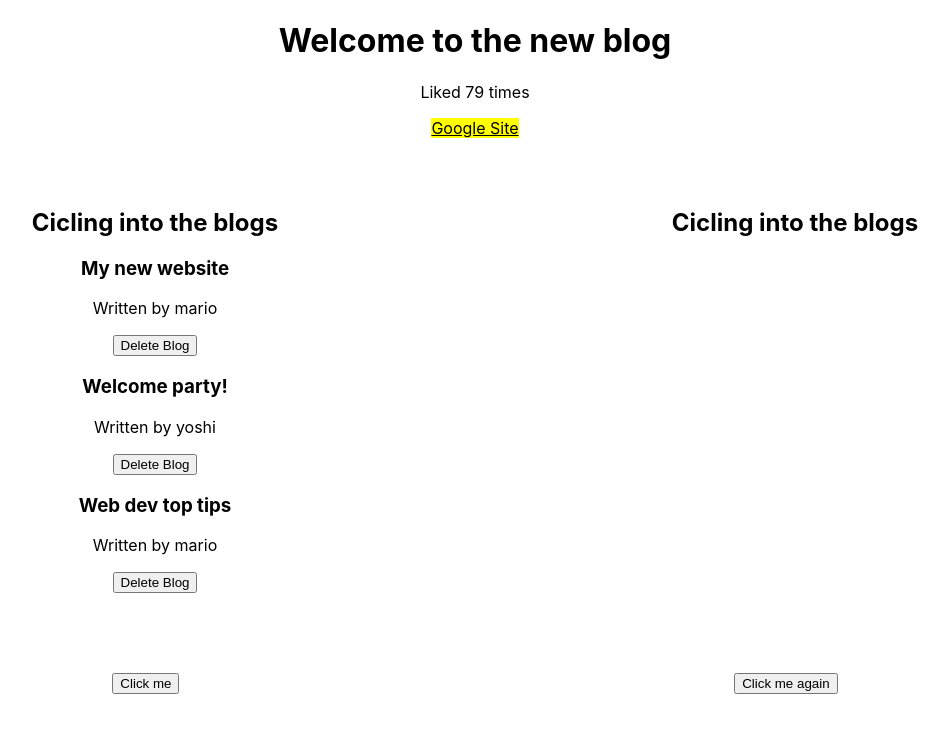
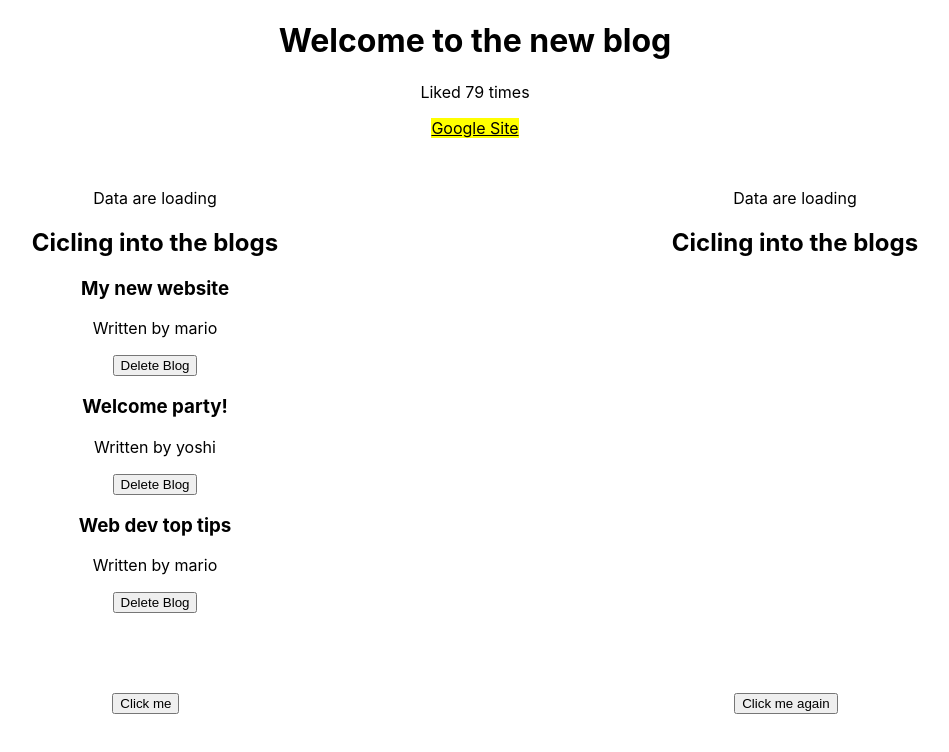
Before and after one commit to romina-trazzi/react-js, a React (Create React App) app: page / in a window 1280 px wide. Shown: the top 752 px of the page, without its empty margins (165-1114 px from the left). Built offline with nearby package versions, Linux system fonts and the light colour scheme; no server answers.

Commit message:
Aggiunto isPending

```diff
--- a/src/App.js
+++ b/src/App.js
@@ -13,6 +13,8 @@ function App() {
     { title: 'Web dev top tips', body: 'lorem ipsum...', author: 'mario', id: 3 }
 
   ]);
+
+  const [isPending, setIsPending] = useState(true);
 
 
   // Non reactive variables
@@ -59,6 +61,7 @@ function App() {
 
         });
         setBlog(itemsWithAuthor);
+        setIsPending(false);
 
       });
   }, []);
@@ -78,12 +81,14 @@ function App() {
 
           <div class="first_list" style= {{ width:"50%" }}>
 
+            { isPending && <div> Data are loading </div> }
             <BlogList blogs= { blogs } deleteBlog= { deleteBlog }> </BlogList>
 
           </div>
 
           <div class="second_list" style= {{ width:"50%" }}>
 
+            { isPending && <div> Data are loading </div> }
             <BlogList blogs= { blogs.filter ( (blog) => blog.author === "Mario" ) }> </BlogList>
 
           </div>
```
